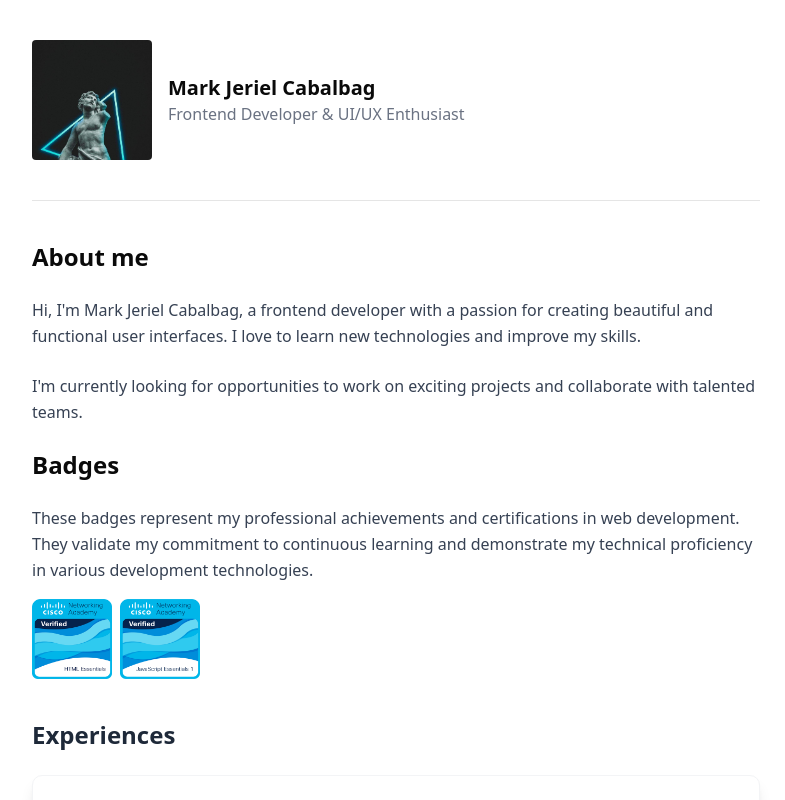
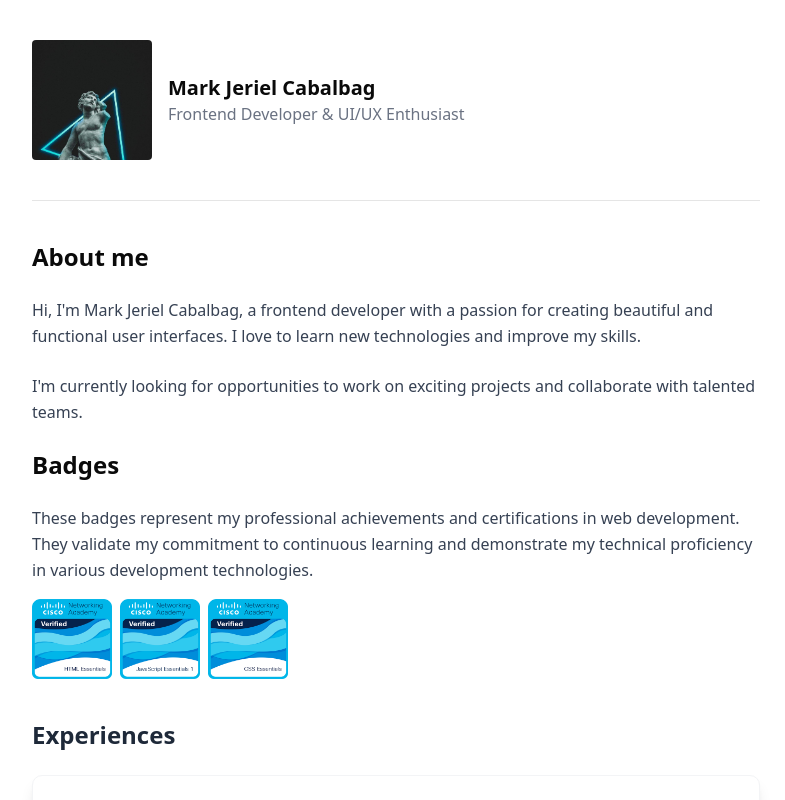
Before and after one commit to MarkJerielCabalbag/Mark-Jeriel-Cabalbag, a React (Vite) app: page / in a window 1280 px wide. Shown: the top 800 px of the page, without its empty margins (244-1029 px from the left). Built offline with nearby package versions, Linux system fonts and the light colour scheme.

Commit message:
added certificate and badge

```diff
--- a/src/components/Certificates.tsx
+++ b/src/components/Certificates.tsx
@@ -4,6 +4,7 @@ import certificate2 from "../assets/sillag.png";
 import certificate3 from "../assets/css.png";
 import certificate4 from "../assets/ciscohtml.png";
 import certificate5 from "../assets/ciscojs1.png";
+import certificate6 from "../assets/ciscocss.png";
 
 const Certificates = () => {
   const certificates = [
@@ -19,7 +20,7 @@ const Certificates = () => {
       title: "Finalist, Student Category",
       issuer:
         "SILLAG Startup Summit and Hackathon: Ilocos Sur Leg, University of Northern Philippines",
-      date: "August 24, 2025",
+      date: "August 23, 2024",
       description:
         "Participated in an intensive hackathon event where teams collaborated to develop innovative solutions for real-world problems, showcasing skills in rapid prototyping and entrepreneurial thinking.",
       certificate: certificate2,
@@ -48,6 +49,14 @@ const Certificates = () => {
       description:
         "Acquired strong foundation in JavaScript programming, covering core concepts such as DOM manipulation, event handling, async programming, and modern ES6+ features.",
       certificate: certificate5,
+    },
+    {
+      title: "CSS Essentials",
+      issuer: "Cisco Networking Academy",
+      date: "April 6, 2025",
+      description:
+        "Developed expertise in CSS styling, including flexbox, grid layouts, responsive design, animations, and modern CSS features for creating polished web interfaces.",
+      certificate: certificate6,
     },
   ];
   return (
--- a/src/components/Hero.tsx
+++ b/src/components/Hero.tsx
@@ -2,7 +2,7 @@ import { motion } from "framer-motion";
 import profile from "../assets/profile.jpg";
 import html from ".././assets/badges/html-essentials.png";
 import js1 from ".././assets/badges/javascript-essentials-1.png";
-
+import css from ".././assets/badges/css-essentials.png";
 const Hero = () => {
   const containerVariants = {
     initial: { opacity: 0, y: -50 },
@@ -31,12 +31,17 @@ const Hero = () => {
     {
       id: 1,
       badges: html,
-      link: "https://www.credly.com/badges/dc4e7889-b82a-40d6-95d7-9b3f544d20cd",
+      link: "https://www.credly.com/badges/dc4e7889-b82a-40d6-95d7-9b3f544d20cd/public_url",
     },
     {
       id: 2,
       badges: js1,
-      link: "https://www.credly.com/badges/bab74507-407c-4d65-b394-ebf831d5b171",
+      link: "https://www.credly.com/badges/bab74507-407c-4d65-b394-ebf831d5b171/public_url",
+    },
+    {
+      id: 3,
+      badges: css,
+      link: "https://www.credly.com/badges/22e822b6-e504-468c-8d3f-088740350a5b/public_url",
     },
   ];
 
```
Also changed, not shown: src/assets/badges/css-essentials.png (added), src/assets/ciscocss.png (added).
